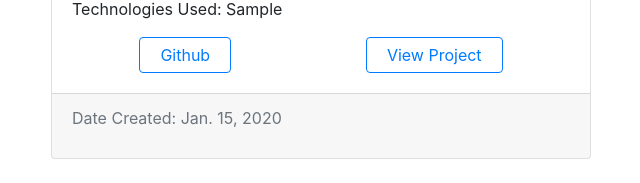
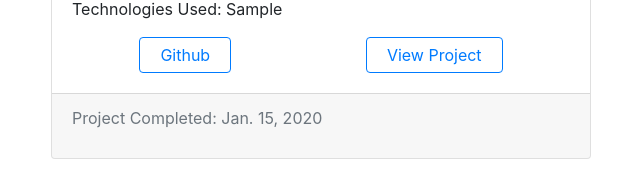
Before and after one commit to emilyc729/mybriefcase, a Django app: page /profile/1/ in a window 1280 px wide. Shown: the part 1408-1591 px from the top of the page, without its empty margins (34-674 px from the left). Run offline with Django 3.2, Linux system fonts and the light colour scheme; tables that the repository leaves empty hold one stand-in row (values such as "Sample post"); grey boxes marked "Sample" are stand-in pictures; some libraries are stand-ins or nearby versions.

```diff
--- a/main_app/templates/main_app/user_profile.html
+++ b/main_app/templates/main_app/user_profile.html
@@ -60,7 +60,7 @@
                     </div>
                 </div>
                 <div class="card-footer d-flex justify-content-between">
-                    <p class="text-muted">Date Created: {{p.date}}</p>
+                    <p class="text-muted">Project Completed: {{p.date}}</p>
                     {% if request.user == user %}
                     <div>
                         <a href="{% url 'projects_update' p.id %}"><button class="btn btn-outline-info">Edit</button></a>
--- a/main_app/views.py
+++ b/main_app/views.py
@@ -23,7 +23,7 @@ def home(request):
 def user_profile(request, user_id):
     user = User.objects.get(id=user_id)
     portfolio_id = user.portfolio
-    projects = Project.objects.filter(portfolio=portfolio_id)
+    projects = Project.objects.filter(portfolio=portfolio_id).order_by('-date')
     return render(request, 'main_app/user_profile.html', {'user': user, 'projects':projects})
 
 class PortfolioCreate(LoginRequiredMixin, CreateView):
```
